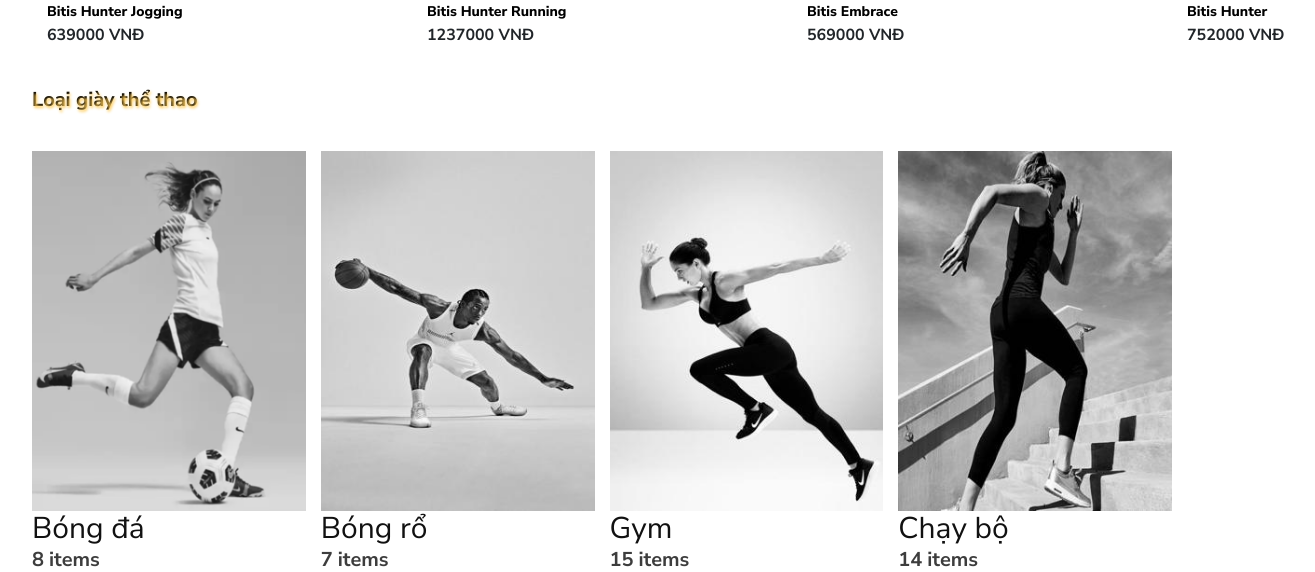
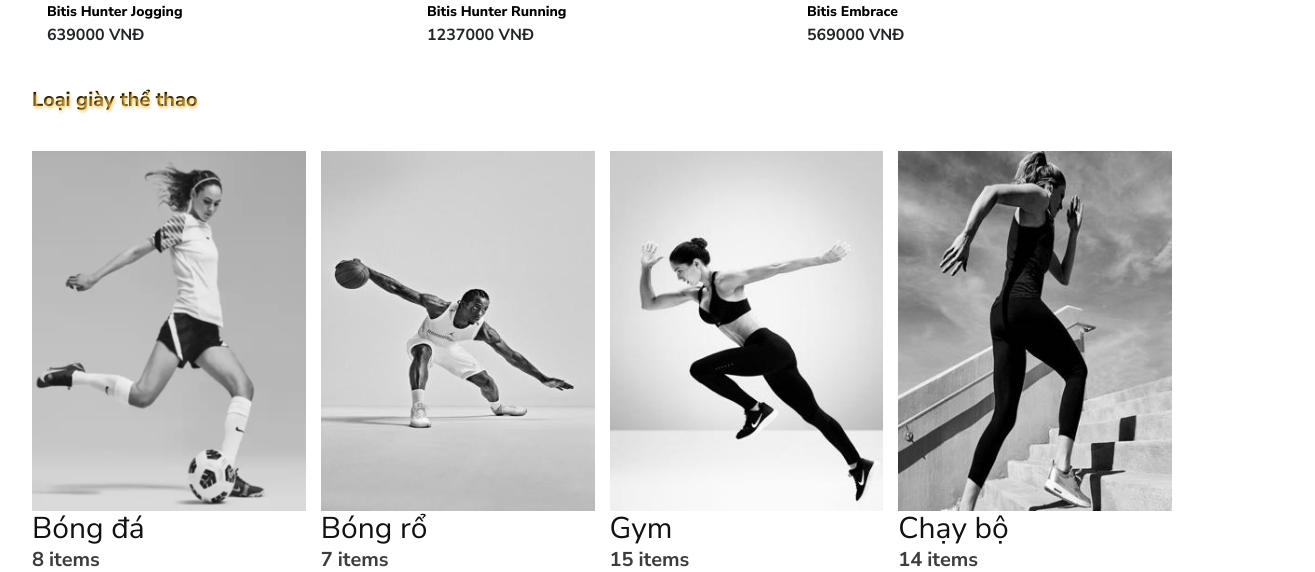
Before and after one commit to 22521464/MoveMax-Shoes, a PHP site: page / in a window 1600 px wide; the page is wider, and only the part inside the window is pictured. Shown: the part 2258-2830 px from the top of that part, without its empty margins (198-1513 px from the left). Run offline with PHP 8.4, Linux system fonts and the light colour scheme; data comes from the database, SQL or seed files in the repository; some libraries are stand-ins or nearby versions.

Commit message:
Tien update

```diff
--- a/admin_pages1/page/promotions/timsp_post_ajax.php
+++ b/admin_pages1/page/promotions/timsp_post_ajax.php
@@ -7,11 +7,11 @@
     if($results->num_rows>0){
         $row = $results->fetch_row();
         $d .= '<tr> <td><div><input type="hidden" name="showtensp[]" value="'. $row[0] . '">'. $row[0] . '</input></div></td>
-                    <td><div class="hinhanhsp"><img src="../products/uploads/'.$row[1].'"></div></td>
-                    <td><button class="delete button">Xóa</button></td>
+                    <td style="border:none!important;"><button class="delete button">Xóa</button></td>
                 </tr>';
         echo $d;
     }
     else
         echo $d;
 ?>
+                    <!-- <td><div class="hinhanhsp"><img src="../products/uploads/'.$row[1].'"></div></td> -->
--- a/pages/main/homepage.php
+++ b/pages/main/homepage.php
@@ -82,12 +82,12 @@
         <div class="">
           <?php
 // Truy vấn 4 sản phẩm từ dòng Nike
-$str_nike = "SELECT productcolorid, tensp, giasp, img1, img2 FROM sanpham, productcolor, dongsp WHERE sanpham.dongspid = dongsp.dongspid AND sanpham.sanphamid = productcolor.productid AND dongsp.dongspid = 'dongsp1' LIMIT 4";
+$str_nike = "SELECT productcolorid, tensp, giasp, img1, img2 FROM sanpham, productcolor, dongsp WHERE sanpham.dongspid = dongsp.dongspid AND sanpham.sanphamid = productcolor.productid AND dongsp.dongspid = 'dongsp1' LIMIT 3";
 
 // Truy vấn 4 sản phẩm từ dòng Adidas
-$str_adidas = "SELECT productcolorid, tensp, giasp, img1, img2 FROM sanpham, productcolor, dongsp WHERE sanpham.dongspid = dongsp.dongspid AND sanpham.sanphamid = productcolor.productid AND dongsp.dongspid = 'dongsp2' LIMIT 4";
+$str_adidas = "SELECT productcolorid, tensp, giasp, img1, img2 FROM sanpham, productcolor, dongsp WHERE sanpham.dongspid = dongsp.dongspid AND sanpham.sanphamid = productcolor.productid AND dongsp.dongspid = 'dongsp2' LIMIT 3";
 // Truy vấn 4 sản phẩm từ dòng Adidas
-$str_bitis = "SELECT productcolorid, tensp, giasp, img1, img2 FROM sanpham, productcolor, dongsp WHERE sanpham.dongspid = dongsp.dongspid AND sanpham.sanphamid = productcolor.productid AND dongsp.dongspid = 'dongsp3' LIMIT 4";
+$str_bitis = "SELECT productcolorid, tensp, giasp, img1, img2 FROM sanpham, productcolor, dongsp WHERE sanpham.dongspid = dongsp.dongspid AND sanpham.sanphamid = productcolor.productid AND dongsp.dongspid = 'dongsp3' LIMIT 3";
 
 // Truy vấn dữ liệu Nike
 $rs_nike = $connect->query($str_nike);
```
Also changed, not shown: admin_pages1/page/promotions/promotions_add.php (+3 -4 lines).
